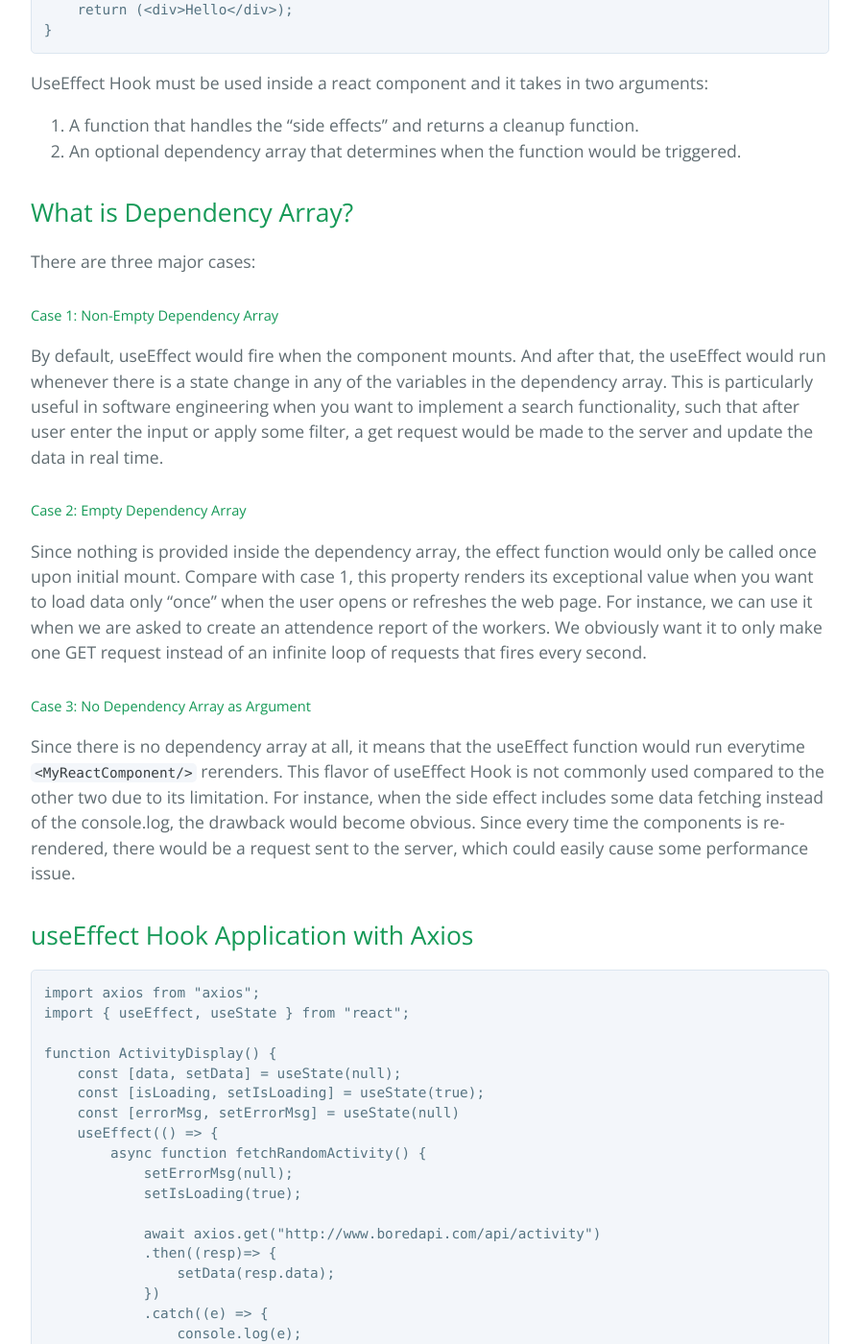
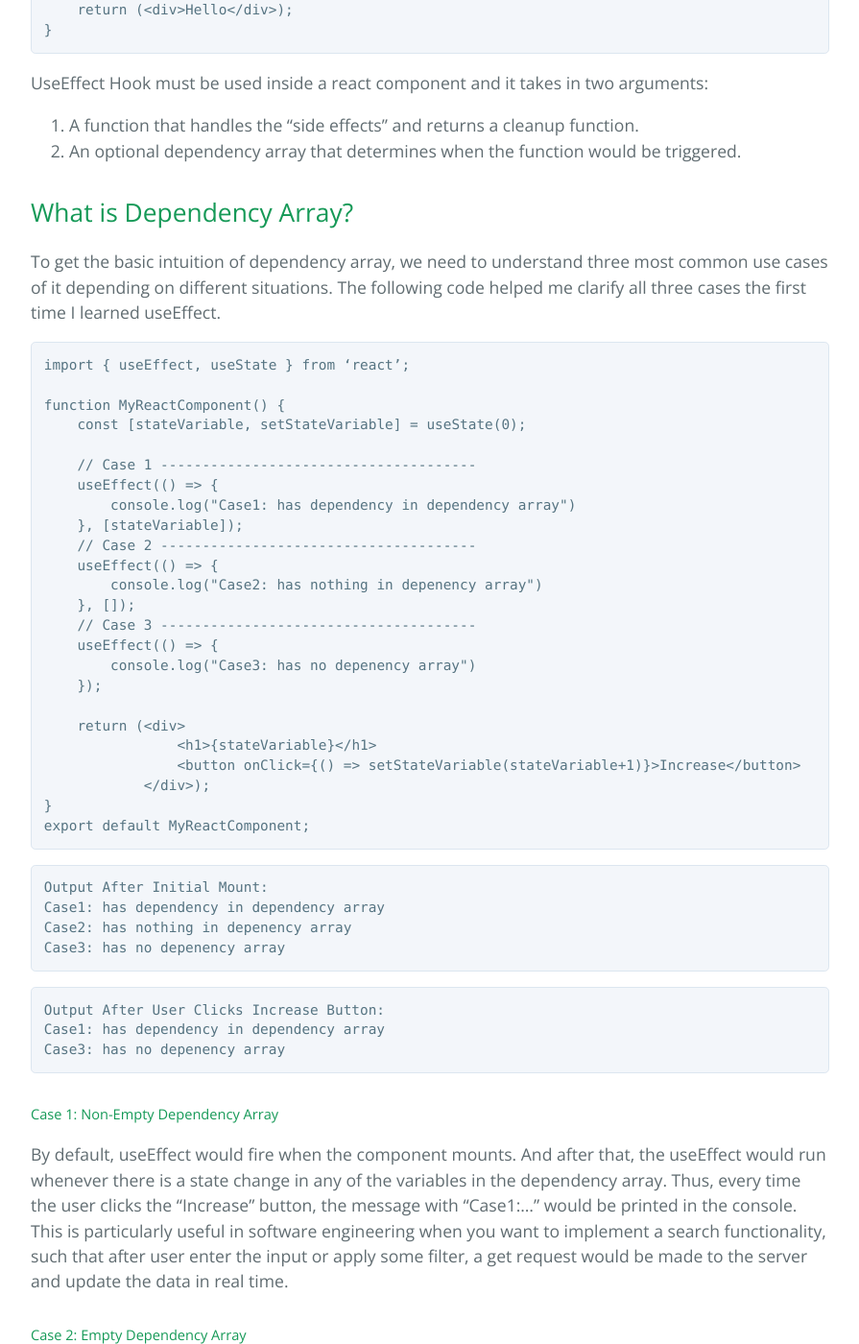
Before and after one commit to learning-software-engineering/learning-software-engineering.github.io, a Jekyll site: the page built from Topics/Tech_Stacks/React_useEffect_Axios.md, in a window 1280 px wide and 1400 px high, scrolled down 2015 px. Shown: the whole window at 96% size, without its empty margins (192-1087 px from the left). Built offline with Jekyll 4.4.1, drawn with Linux system fonts in a browser that asks for light colours; our own code applies the rules of GitHub Pages for plain Markdown files; some of the changed text lies outside the part shown.

Commit message:
added example for dependency array and its output

````diff
--- a/Topics/Tech_Stacks/React_useEffect_Axios.md
+++ b/Topics/Tech_Stacks/React_useEffect_Axios.md
@@ -56,12 +56,51 @@ UseEffect Hook must be used inside a react component and it takes in two argumen
 2.	An optional dependency array that determines when the function would be triggered.
 
 ## What is Dependency Array?
-There are three major cases:
+To get the basic intuition of dependency array, we need to understand three most common use cases of it depending on different situations.
+The following code helped me clarify all three cases the first time I learned useEffect.
+```jsx
+import { useEffect, useState } from ‘react’;
+
+function MyReactComponent() {
+    const [stateVariable, setStateVariable] = useState(0);
+
+    // Case 1 --------------------------------------
+    useEffect(() => {
+        console.log("Case1: has dependency in dependency array")
+    }, [stateVariable]);
+    // Case 2 --------------------------------------
+    useEffect(() => {
+        console.log("Case2: has nothing in depenency array")
+    }, []);
+    // Case 3 --------------------------------------
+    useEffect(() => {
+        console.log("Case3: has no depenency array")
+    });
+
+    return (<div>
+                <h1>{stateVariable}</h1>
+                <button onClick={() => setStateVariable(stateVariable+1)}>Increase</button>
+            </div>);
+}
+export default MyReactComponent;
+```
+
+```
+Output After Initial Mount:
+Case1: has dependency in dependency array
+Case2: has nothing in depenency array
+Case3: has no depenency array
+```
+```
+Output After User Clicks Increase Button:
+Case1: has dependency in dependency array
+Case3: has no depenency array
+```
 ##### Case 1: Non-Empty Dependency Array
- By default, useEffect would fire when the component mounts. And after that, the useEffect would run whenever there is a state change in any of the variables in the dependency array. This is particularly useful in software engineering when you want to implement a search functionality, such that after user enter the input or apply some filter, a get request would be made to the server and update the data in real time.
+ By default, useEffect would fire when the component mounts. And after that, the useEffect would run whenever there is a state change in any of the variables in the dependency array. Thus, every time the user clicks the "Increase" button, the message with "Case1:..." would be printed in the console. This is particularly useful in software engineering when you want to implement a search functionality, such that after user enter the input or apply some filter, a get request would be made to the server and update the data in real time.
 
 ##### Case 2: Empty Dependency Array
-Since nothing is provided inside the dependency array, the effect function would only be called once upon initial mount. Compare with case 1, this property renders its exceptional value when you want to load data only "once" when the user opens or refreshes the web page. For instance, we can use it when we are asked to create an attendence report of the workers. We obviously want it to only make one GET request instead of an infinite loop of requests that fires every second.
+Since nothing is provided inside the dependency array, the ```console.log("Case2:..")``` would only be called once upon initial mount. Compare with case 1, this property renders its exceptional value when you want to load data only "once" when the user opens or refreshes the web page. For instance, we can use it when we are asked to create an attendence report of the workers. We obviously want it to only make one GET request instead of an infinite loop of requests that fires every second.
 
 ##### Case 3: No Dependency Array as Argument
 Since there is no dependency array at all,  it means that the useEffect function would run everytime ```<MyReactComponent/>``` rerenders. This flavor of useEffect Hook is not commonly used compared to the other two due to its limitation. For instance, when the side effect includes some data fetching instead of the console.log, the drawback would become obvious. Since every time the components is re-rendered, there would be a request sent to the server, which could easily cause some performance issue.
````
